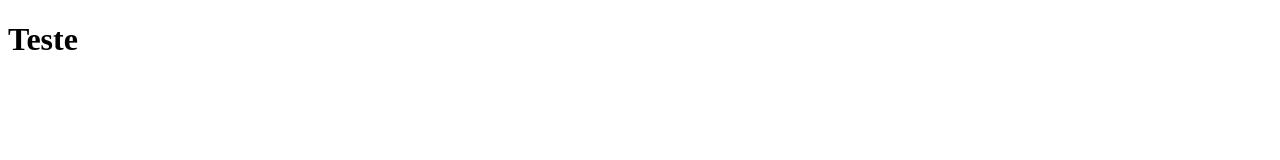
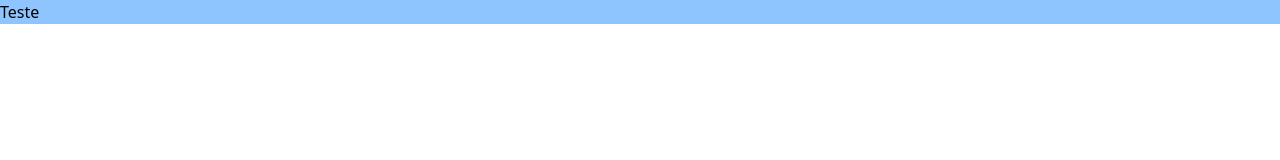
Before and after one commit to mcalsing/project-front-vanilla, a website: page index.html in a window 1280 px wide. Drawn offline with nearby package versions, Linux system fonts and the light colour scheme.

Commit message:
feat: gitignore, cdn tailwind and configured dependencies: axios and json-server.

```diff
--- /dev/null
+++ b/db.json
@@ -0,0 +1,5 @@
+{
+  "posts": [
+    { "id": 1, "titulo": "Primeiro post", "conteudo": "Olá mundo!" }
+  ]
+}
--- a/index.html
+++ b/index.html
@@ -3,9 +3,10 @@
 <head>
   <meta charset="UTF-8">
   <meta name="viewport" content="width=device-width, initial-scale=1.0">
+  <script src="https://cdn.jsdelivr.net/npm/@tailwindcss/browser@4"></script>
   <title>E-commerce</title>
 </head>
 <body>
-  <h1>Teste</h1>
+  <h1 class="bg-blue-300">Teste</h1>
 </body>
 </html>
```
Also changed, not shown: package.json (added, +25 -0 lines), 2 other files.
